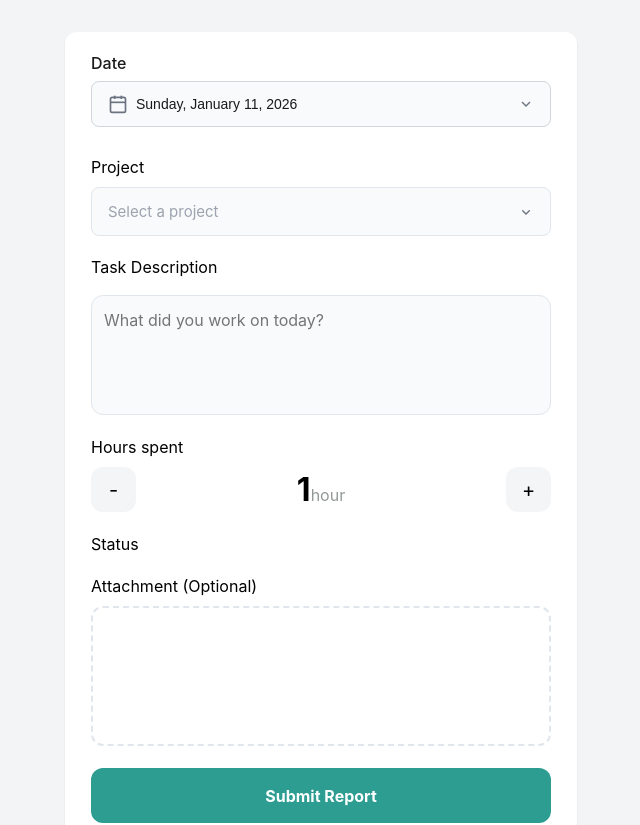
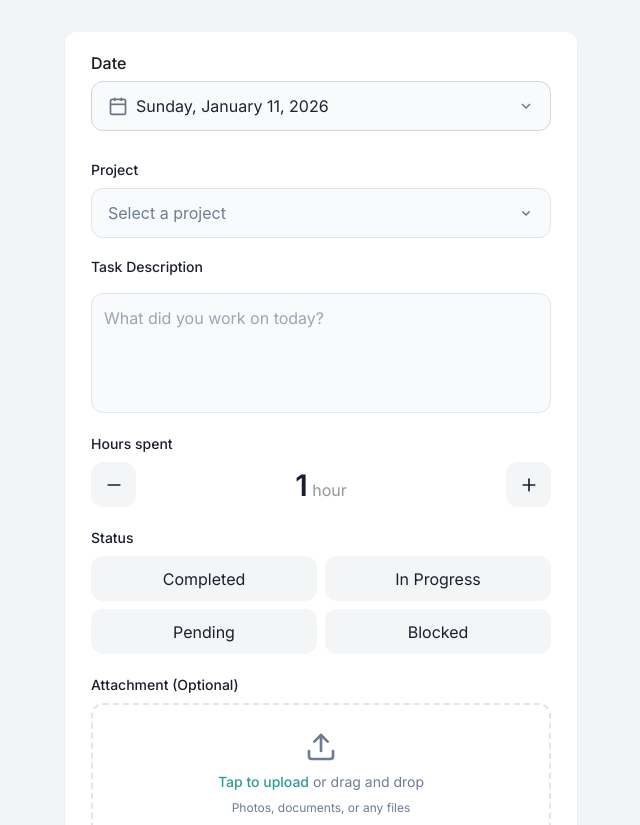
Before and after one commit to Aniamaka-somto/Asoro-Task-tab, a React (Vite) app: page / in a window 1280 px wide. Shown: the top 825 px of the page, without its empty margins (319-959 px from the left). Built offline with nearby package versions, Linux system fonts and the light colour scheme.

Commit message:
almost done working on the functionality of the status buttons everyother thing ready

```diff
--- a/index.html
+++ b/index.html
@@ -1,8 +1,14 @@
-<!doctype html>
+<!DOCTYPE html>
 <html lang="en">
   <head>
     <meta charset="UTF-8" />
     <link rel="icon" type="image/svg+xml" href="/vite.svg" />
+    <link rel="preconnect" href="https://fonts.googleapis.com" />
+    <link rel="preconnect" href="https://fonts.gstatic.com" crossorigin />
+    <link
+      href="https://fonts.googleapis.com/css2?family=Inter:wght@400;500;600;700&display=swap"
+      rel="stylesheet"
+    />
     <meta name="viewport" content="width=device-width, initial-scale=1.0" />
     <title>asorotasktab</title>
   </head>
--- a/package.json
+++ b/package.json
@@ -10,8 +10,10 @@
     "preview": "vite preview"
   },
   "dependencies": {
+    "lucide-react": "^0.562.0",
     "react": "^19.2.0",
-    "react-dom": "^19.2.0"
+    "react-dom": "^19.2.0",
+    "react-icons": "^5.5.0"
   },
   "devDependencies": {
     "@eslint/js": "^9.39.1",
--- a/src/App.css
+++ b/src/App.css
@@ -1,3 +1,5 @@
+@import url("https://fonts.googleapis.com/css2?family=Inter:wght@400;500;600;700&display=swap");
+
 * {
   margin: 0;
   padding: 0;
@@ -11,8 +13,8 @@ body {
   padding: 2rem 1rem;
   min-height: 100vh;
   width: 100%;
-
-  font-family: -apple-system, BlinkMacSystemFont, "Segoe UI", Roboto, sans-serif;
+  font-family: "Inter", system-ui, sans-serif;
+  color: #1a1f2e;
 }
 
 .container {
@@ -27,13 +29,17 @@ body {
   flex-direction: column;
   align-items: stretch; */
 }
+label {
+  font-size: 0.875rem;
+  font-weight: 500;
+}
 
 .datetime-container,
 .project-container,
 .task-container,
 .hours-container,
+.attachment-container,
 .status-container,
-.attachment-container,
 .submit-container {
   padding: 5px 10px;
   display: flex;
@@ -60,10 +66,10 @@ body {
   padding: 14px 16px;
   background: #f9fafb;
   border: 1px solid #e0e6eb;
-  border-radius: 8px;
+  border-radius: 12px;
   cursor: pointer;
   transition: all 0.2s ease;
-  font-size: 15px;
+  font-size: 1rem;
 }
 
 .dropdown-header:hover {
@@ -73,7 +79,7 @@ body {
 }
 
 .placeholder-text {
-  color: #9ca3af;
+  color: hsl(215 15% 50%);
 }
 
 .selected-text {
@@ -147,7 +153,13 @@ body {
   background-color: #f9fafb;
   overflow-y: auto;
   scrollbar-color: #9ca3af #f3f4f6;
+  transition: outline 0.3s ease;
+  outline: none;
+  transition: box-shadow 0.3s ease;
   /* margin-bottom: 15px; */
+}
+.task-description::placeholder {
+  color: #9da4b0;
 }
 textarea::-webkit-scrollbar {
   width: 8px;
@@ -169,6 +181,7 @@ textarea::-webkit-scrollbar-thumb:hover {
 
 .task-description:focus {
   outline-color: #2d9d92;
+  box-shadow: 0 0 0 2px #2d9d92;
 }
 
 /*                                       hours spent                               */
@@ -186,12 +199,36 @@ textarea::-webkit-scrollbar-thumb:hover {
   border: none;
   cursor: pointer;
   transition: all 0.2s ease;
+  user-select: none;
 }
 .counter-button:hover {
   background-color: #e6e9eb;
 }
 .counter-button:active {
   background-color: #dedfe0;
+}
+/*                     status buttons                           */
+
+.status-grid {
+  width: 100%;
+  display: grid;
+  grid-template-columns: 1fr 1fr;
+  gap: 8px;
+}
+.status-button {
+  display: flex;
+  justify-content: center;
+  align-items: center;
+  width: auto;
+  height: 45px;
+  background-color: #edf0f2a9;
+  border-radius: 12px;
+  outline: none;
+  border: none;
+  cursor: pointer;
+  transition: all 0.2s ease;
+}
+.statusButtonSelect {
 }
 
 /*                         attachment                */
@@ -202,10 +239,19 @@ textarea::-webkit-scrollbar-thumb:hover {
   border: 2px dashed #e0e6eb;
   border-radius: 12px;
   transition: all 0.2s ease;
+  display: flex;
+  flex-direction: column;
+  justify-content: center;
+  align-items: center;
+  font-size: 2rem;
+  gap: 10px;
+  color: #6c7c93;
+  cursor: pointer;
 }
+
 .attachment-box:hover {
   border-color: #2d9d92;
-  background-color: #2d9d9213;
+  background-color: #2d9d920d;
 }
 
 /* submit button */
--- a/src/App.jsx
+++ b/src/App.jsx
@@ -2,21 +2,32 @@ import React, { useState } from "react";
 import "./App.css";
 import DateTime from "./components/DateTime";
 import Dropdown from "./components/Dropdown";
-import Button from "./components/Button";
+import { CounterButton, SubmitButton, StatusButton } from "./components/Button";
+
+{
+  /* <SubmitButton text="Submit" onClick={handleSubmit} />
+<StatusButton text="Active" onClick={handleStatus} /> */
+}
+import { FiUpload, FiMinus, FiPlus } from "react-icons/fi";
 
 const App = () => {
   const [date, setDate] = useState(new Date(2026, 0, 11));
   const options = ["Website Redesign", "Mobile App Development"];
   const [value, setValue] = useState(1);
+  const [selected, setSelected] = useState(true);
+  const status = ["Completed", "In Progress", "Pending", "Blocked"];
 
   const handleIncrement = () => {
-    setValue((value) => value + 1);
+    setValue((value) => value + 0.5);
   };
   const handleDecrement = () => {
-    if (value > 1) {
-      setValue((value) => value - 1);
+    if (value > 0.5) {
+      setValue((value) => value - 0.5);
     }
   };
+  //   const handleStatusSelect=(id)=>{
+  // setSelected
+  //   }
 
   return (
     <div className="">
@@ -53,9 +64,9 @@ const App = () => {
               width: "100%",
             }}
           >
-            <Button text="-" onClick={handleDecrement} />
+            <CounterButton text={<FiMinus />} onClick={handleDecrement} />
             {/* remember to use react icons cause the subtract sign wont work*/}
-            <h1>
+            <h1 style={{ fontSize: "1.85rem", fontWeight: "600" }}>
               {value}
               {""}
               <span
@@ -65,21 +76,36 @@ const App = () => {
                   color: "#939898ff",
                 }}
               >
-                {value > 1 ? " hours" : "hour"}
+                {value > 1 ? " hours" : " hour"}
               </span>
             </h1>
-            <Button text="+" onClick={handleIncrement} />
+            <CounterButton text={<FiPlus />} onClick={handleIncrement} />
           </div>
         </div>
         <div className="status-container">
           <label htmlFor="">Status</label>
+          <div className="status-grid">
+            {status.map((status, key) => {
+              return <StatusButton text={status} key={key} />;
+            })}
+          </div>
         </div>
         <div className="attachment-container">
           <label htmlFor="">Attachment (Optional)</label>
-          <div className="attachment-box"></div>
+          <div className="attachment-box">
+            <FiUpload />
+            <p style={{ fontSize: "14px" }}>
+              {" "}
+              <span style={{ color: "#2d9d92", fontWeight: "500" }}>
+                Tap to upload
+              </span>{" "}
+              or drag and drop
+            </p>
+            <p style={{ fontSize: "12px" }}>Photos, documents, or any files</p>
+          </div>
         </div>
         <div className="submit-container">
-          <div className="submit-button">Submit Report</div>
+          <SubmitButton text="Submit report" />
         </div>
       </div>
     </div>
--- a/src/Datetime.css
+++ b/src/Datetime.css
@@ -1,6 +1,6 @@
 .date-picker-field {
   margin-bottom: 8px;
-  font-family: -apple-system, BlinkMacSystemFont, "Segoe UI", Roboto, sans-serif;
+  font-family: "Inter", system-ui, sans-serif;
 }
 
 .date-picker-label {
@@ -18,9 +18,9 @@
 .date-picker-trigger {
   width: 100%;
   padding: 12px 16px;
-  font-size: 14px;
+  font-size: 1rem;
   border: 1px solid #d1d5db;
-  border-radius: 8px;
+  border-radius: 12px;
   background-color: #f9fafb;
   cursor: pointer;
   color: #1a1a1a;
@@ -29,6 +29,10 @@
   gap: 8px;
   text-align: left;
   transition: border-color 0.2s;
+  font-family: "Inter", system-ui, sans-serif;
+  color: #1d2530;
+
+  line-height: 1.5rem;
 }
 
 .date-picker-trigger:hover {
@@ -135,6 +139,7 @@
   align-items: center;
   justify-content: center;
   transition: background-color 0.2s;
+  font-family: "Inter", system-ui, sans-serif;
 }
 
 .calendar-day:hover {
--- a/src/components/Button.jsx
+++ b/src/components/Button.jsx
@@ -1,7 +1,7 @@
 import React from "react";
 import "../App.css";
 
-const Button = ({ text, onClick }) => {
+export const CounterButton = ({ text, onClick }) => {
   return (
     <div className="counter-button" onClick={onClick}>
       {text}
@@ -9,4 +9,18 @@ const Button = ({ text, onClick }) => {
   );
 };
 
-export default Button;
+export const SubmitButton = ({ text, onClick }) => {
+  return (
+    <div className="submit-button" onClick={onClick}>
+      {text}
+    </div>
+  );
+};
+
+export const StatusButton = ({ text, onClick }) => {
+  return (
+    <div className="status-button" onClick={onClick}>
+      {text}
+    </div>
+  );
+};
```
Also changed, not shown: 1 other file (tests, documents, lock files or other folders).
